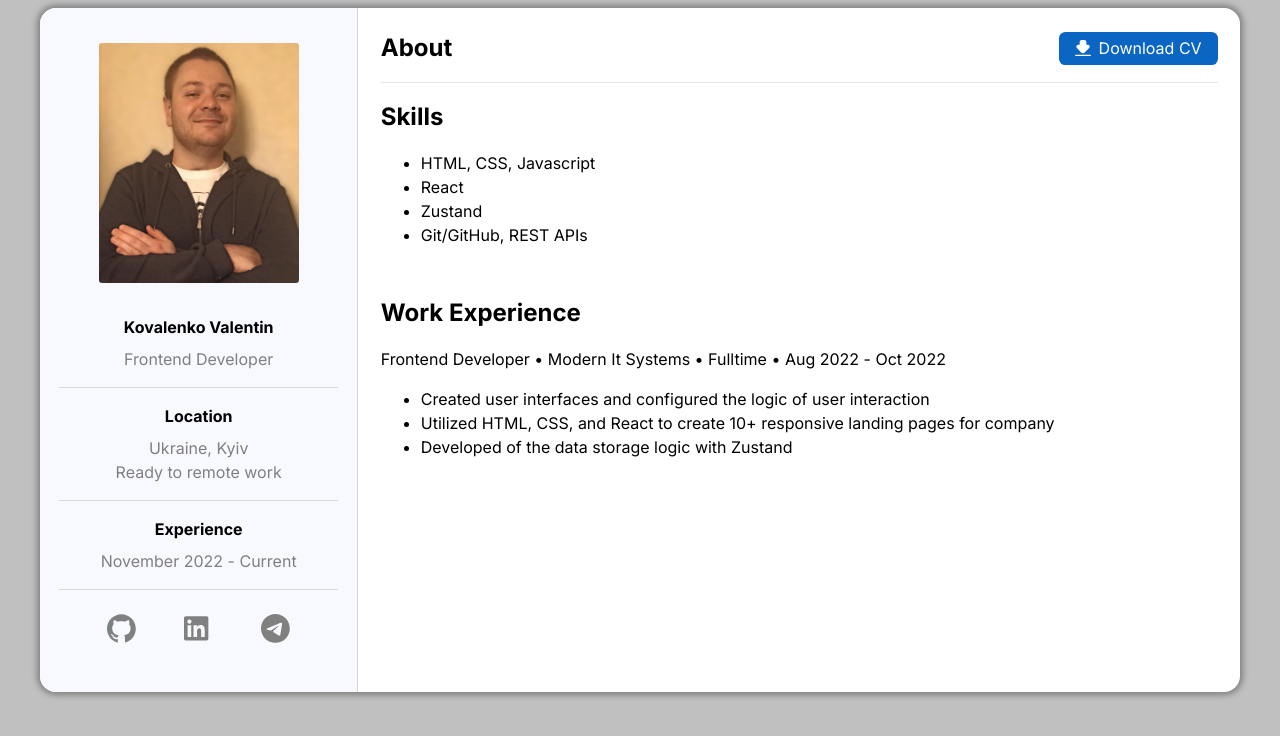
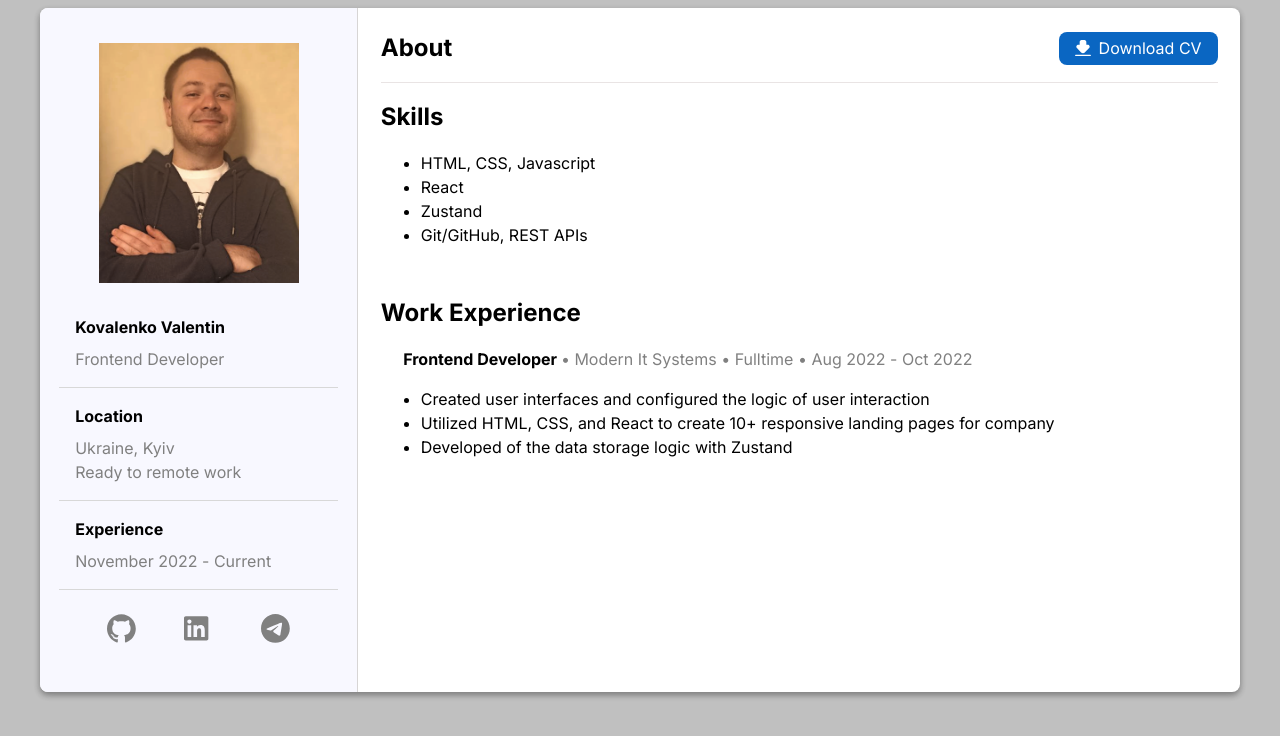
Before and after one commit to ValentinProg/pf-project-2, a React (Create React App) app: page / in a window 1280 px wide. Shown: the top 736 px of the page. Built offline with nearby package versions, Linux system fonts and the light colour scheme.

Commit message:
change some styles

```diff
--- a/src/App.css
+++ b/src/App.css
@@ -2,13 +2,13 @@
   margin: 0 auto;
   max-width: 75rem;
   display: flex;
-  box-shadow: 0px 0px 6px 3px grey;
+  box-shadow: 0 3px 6px rgba(0,0,0,0.16), 0 3px 6px rgba(0,0,0,0.23);
   background-color: white;
   width: 100%;
-  border-radius: 1rem;
+  border-radius: 0.5rem;
 }
 
-@media only screen and (max-width: 800px) {
+@media only screen and (max-width: 600px) {
   .App {
     display: flex;
     flex-direction: column;
--- a/src/components/Main/MainHeader/MainHeader.module.scss
+++ b/src/components/Main/MainHeader/MainHeader.module.scss
@@ -21,7 +21,7 @@
     color: white;
     transition: all 0.3s ease-out;
     padding: 0.3rem 1rem;
-    border-radius: 0.4rem;
+    border-radius: 0.5rem;
     cursor: pointer;
     display: flex;
     align-items: center;
--- a/src/components/Main/MainWork/MainWork.jsx
+++ b/src/components/Main/MainWork/MainWork.jsx
@@ -5,10 +5,12 @@ export const MainWork = () => {
   return (
     <div className={styles.mainWork}>
       <h2>Work Experience</h2>
-      <span>
-        Frontend Developer &bull; Modern It Systems &bull; Fulltime &bull; Aug
-        2022 - Oct 2022
-      </span>
+      <div>
+        <span className={styles.developer}>Frontend Developer </span>
+        <span className={styles.workPlace}>
+          &bull; Modern It Systems &bull; Fulltime &bull; Aug 2022 - Oct 2022
+        </span>
+      </div>
       <ul>
         <li>
           Created user interfaces and configured the logic of user interaction
--- a/src/components/Main/MainWork/MainWork.module.scss
+++ b/src/components/Main/MainWork/MainWork.module.scss
@@ -4,4 +4,15 @@
   h2 {
     padding-bottom: 1rem;
   }
+
+  div {
+    padding-left: 1.4rem;
+  }
 }
+
+.developer {
+  font-weight: 700;
+}
+.workPlace {
+  color: grey;
+}
--- a/src/components/SideBar/SideBar.module.scss
+++ b/src/components/SideBar/SideBar.module.scss
@@ -3,13 +3,13 @@
   border-right: 1px solid rgb(215, 213, 213);
   padding: 1.2rem;
   background-color: ghostwhite;
-  border-bottom-left-radius: 1rem;
-  border-top-left-radius: 1rem;
+  border-bottom-left-radius: 0.5rem;
+  border-top-left-radius: 0.5rem;
 }
 
-@media only screen and (max-width: 800px) {
+@media only screen and (max-width: 600px) {
   .sideBar {
-    border-top-right-radius: 1rem;
+    border-top-right-radius: 0.5rem;
     border-bottom-left-radius: 0;
   }
 }
--- a/src/components/SideBar/SideBarInfo/SideBarInfo.module.scss
+++ b/src/components/SideBar/SideBarInfo/SideBarInfo.module.scss
@@ -8,9 +8,13 @@
   div {
     display: flex;
     flex-direction: column;
-    align-items: center;
+    align-items: left;
     padding: 1rem ;
     border-bottom: 1px solid rgb(216, 216, 216);
+  }
+
+  div:first-child {
+    align-items: center;
   }
 
   div:first-child {
@@ -20,7 +24,6 @@
   img {
     width: auto;
     height: 15rem;
-    border-radius: 0.2rem;
     min-width: 12.5rem;
   }
 
@@ -28,4 +31,10 @@
     font-size: 1rem;
     padding-bottom: 0.5rem;
   }
+
+  @media only screen and (max-width: 600px) {
+    & div {
+      align-items: center;
+    }
+  }
 }
```
Also changed, not shown: src/components/Main/MainSkills/MainSkills.module.scss (line endings or trailing spaces).
